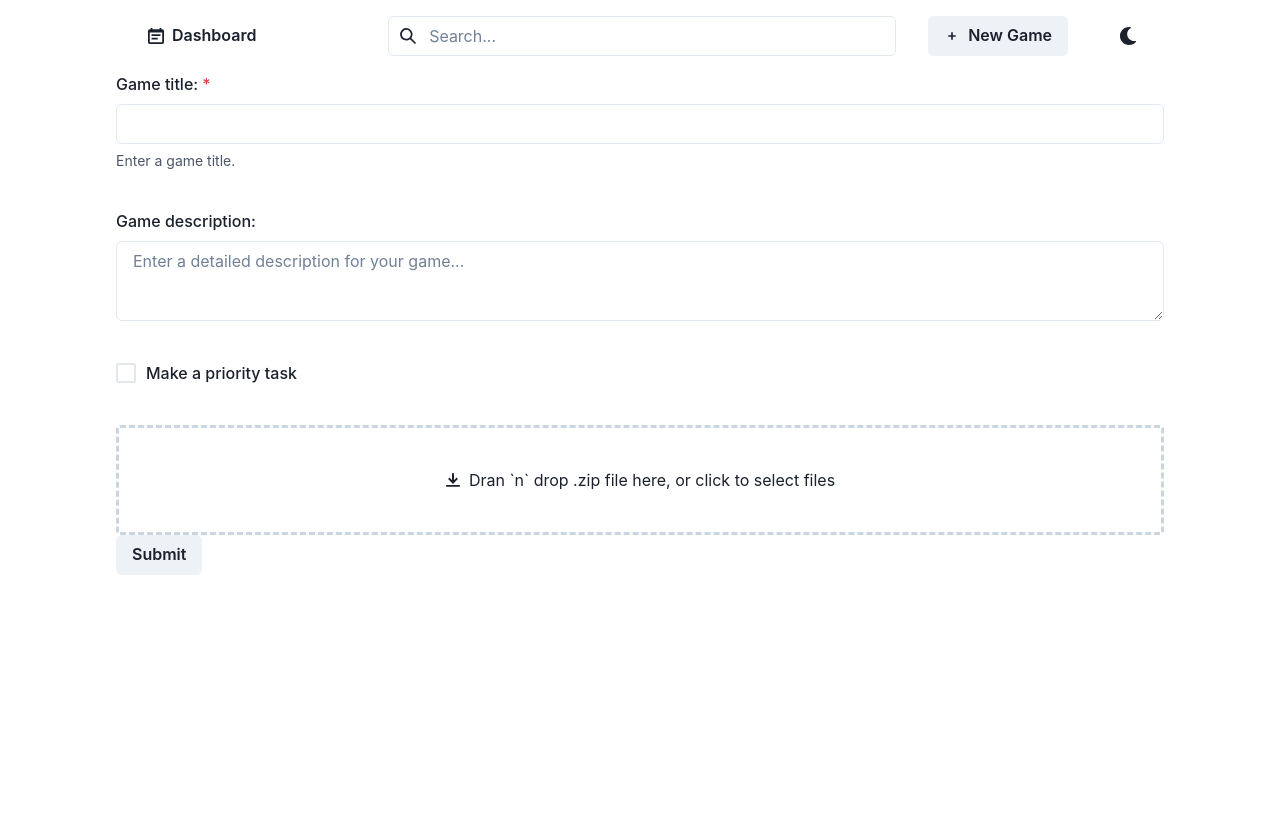
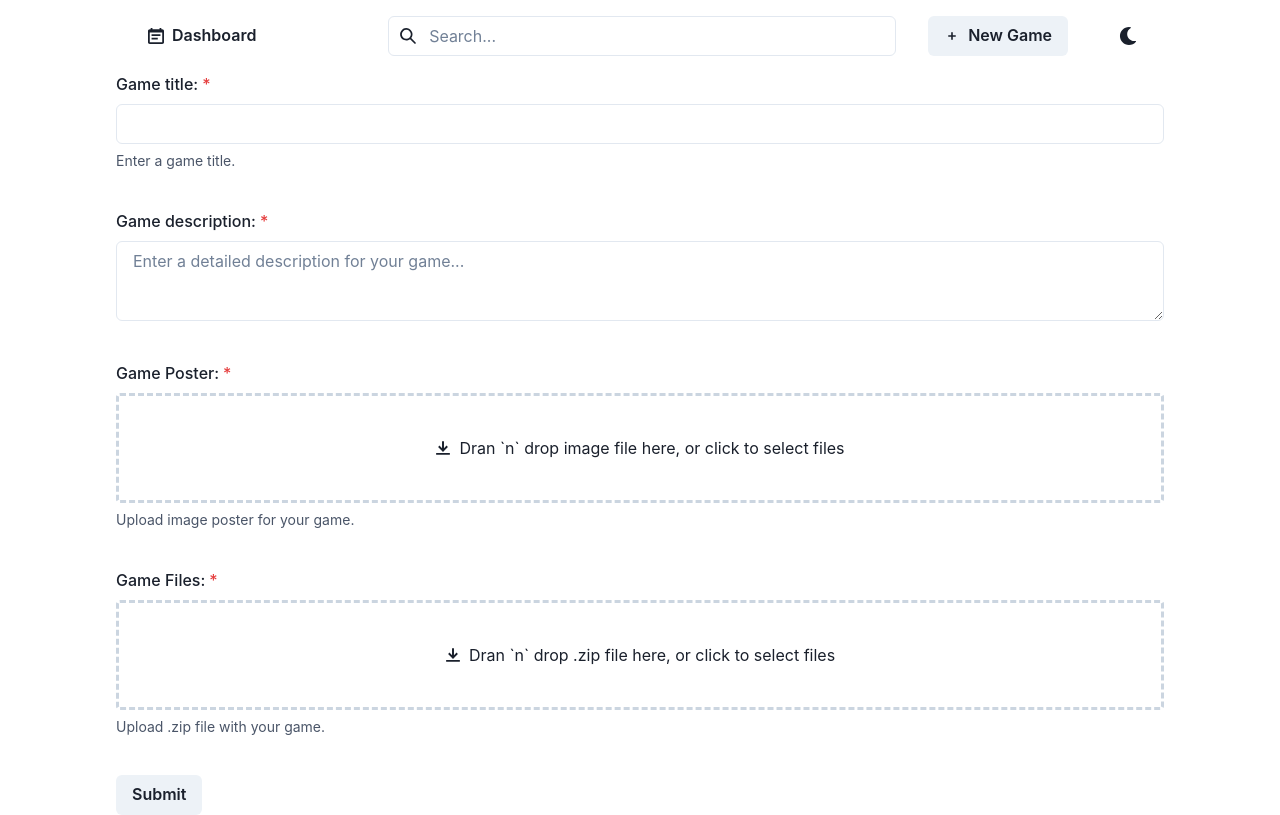
Before and after one commit to Scrawach/WebGLives, a React (Create React App) app in the folder frontend/WebGLives/: page /create in a window 1280 px wide. Built offline with nearby package versions, Linux system fonts and the light colour scheme.

Commit message:
added dropzone for poster and game to create game page

```diff
--- a/frontend/WebGLives/src/components/Dropzone.tsx
+++ b/frontend/WebGLives/src/components/Dropzone.tsx
@@ -3,13 +3,19 @@ import { DownloadIcon } from '@chakra-ui/icons';
 import { useCallback } from 'react';
 import { useDropzone } from 'react-dropzone'
 
-export const Dropzone: React.FC = () => {
+export interface DropzoneProps {
+    onFileAccepted?: String;
+    dragActiveText?: String;
+    dragDeactiveText?: String;
+}
+
+export const Dropzone: React.FC<DropzoneProps> = ({onFileAccepted, dragActiveText, dragDeactiveText}) => {
     const onDrop = useCallback( (acceptedFiles: Blob[]) => {
         // Do something with the files
       }, [])
     const {getRootProps, getInputProps, isDragActive} = useDropzone({onDrop})
 
-    const dropText = isDragActive ? "Drop .zip file here ..." : "Dran \`n\` drop .zip file here, or click to select files";
+    const dropText = isDragActive ? dragActiveText : dragDeactiveText;
     const activeBg = useColorModeValue('gray.100', 'gray.600');
     const borderColor = useColorModeValue(
       isDragActive ? 'teal.300' : 'gray.300',
--- a/frontend/WebGLives/src/pages/CreateGame.tsx
+++ b/frontend/WebGLives/src/pages/CreateGame.tsx
@@ -22,7 +22,7 @@ export const CreateGame: React.FC = () => {
                 <FormHelperText>Enter a game title.</FormHelperText>
             </FormControl>
 
-            <FormControl mb="40px">
+            <FormControl isRequired mb="40px">
                 <FormLabel>Game description:</FormLabel>
                 <Textarea
                     placeholder="Enter a detailed description for your game..."
@@ -30,16 +30,23 @@ export const CreateGame: React.FC = () => {
                 />
             </FormControl>
 
-            <FormControl display="flex" alignItems="center" mb="40px">
-                <Checkbox
-                    name="isPriority"
-                    colorScheme="purple"
-                    size="lg"
+            <FormControl isRequired mb="40px">
+                <FormLabel>Game Poster:</FormLabel>
+                <Dropzone
+                    dragActiveText={"Drop image file here ..."}
+                    dragDeactiveText={"Dran \`n\` drop image file here, or click to select files"}
                 />
-                <FormLabel mb="0" ml="10px">Make a priority task</FormLabel>
+                <FormHelperText>Upload image poster for your game.</FormHelperText>
             </FormControl>
 
-            <Dropzone />
+            <FormControl isRequired mb="40px">
+                <FormLabel>Game Files:</FormLabel>
+                <Dropzone
+                    dragActiveText={"Drop .zip file here ..."}
+                    dragDeactiveText={"Dran \`n\` drop .zip file here, or click to select files"}
+                />
+                <FormHelperText>Upload .zip file with your game.</FormHelperText>
+            </FormControl>
 
             <Button type="submit">Submit</Button>
         </Form>
```
